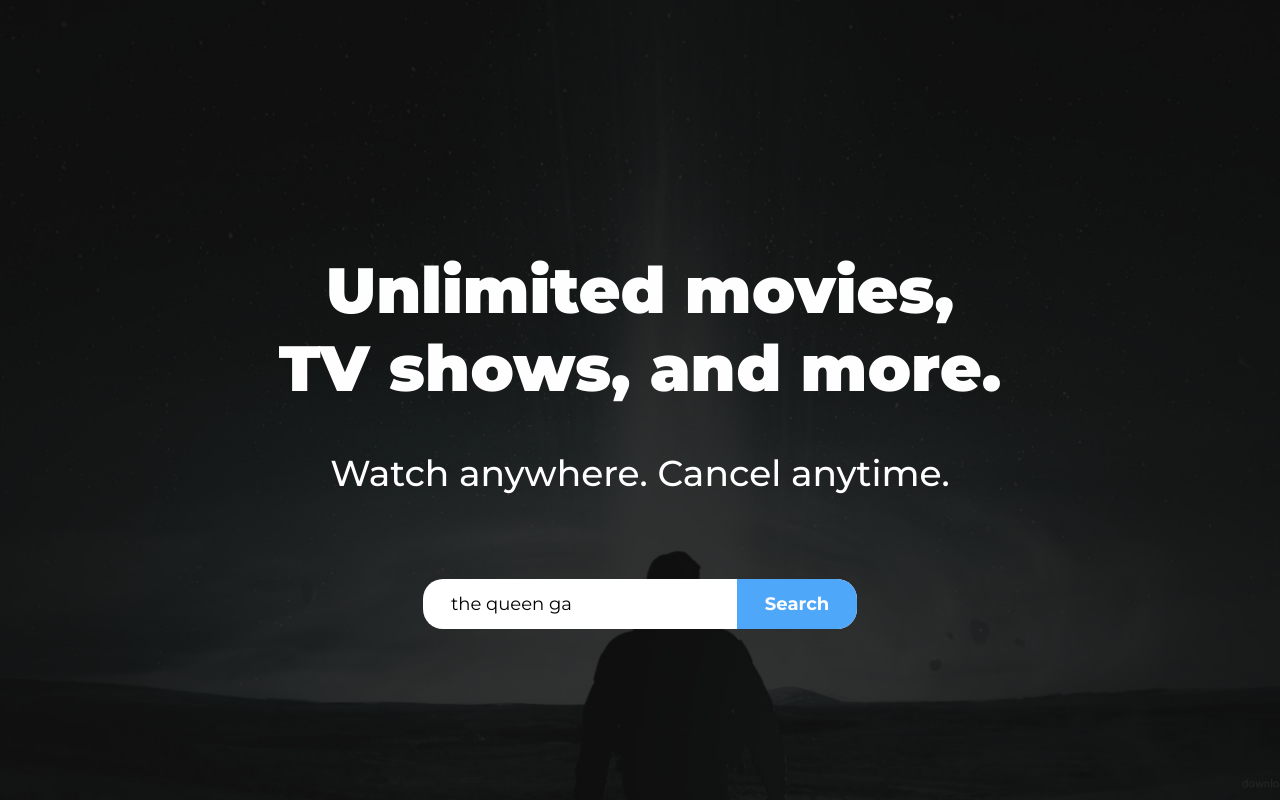
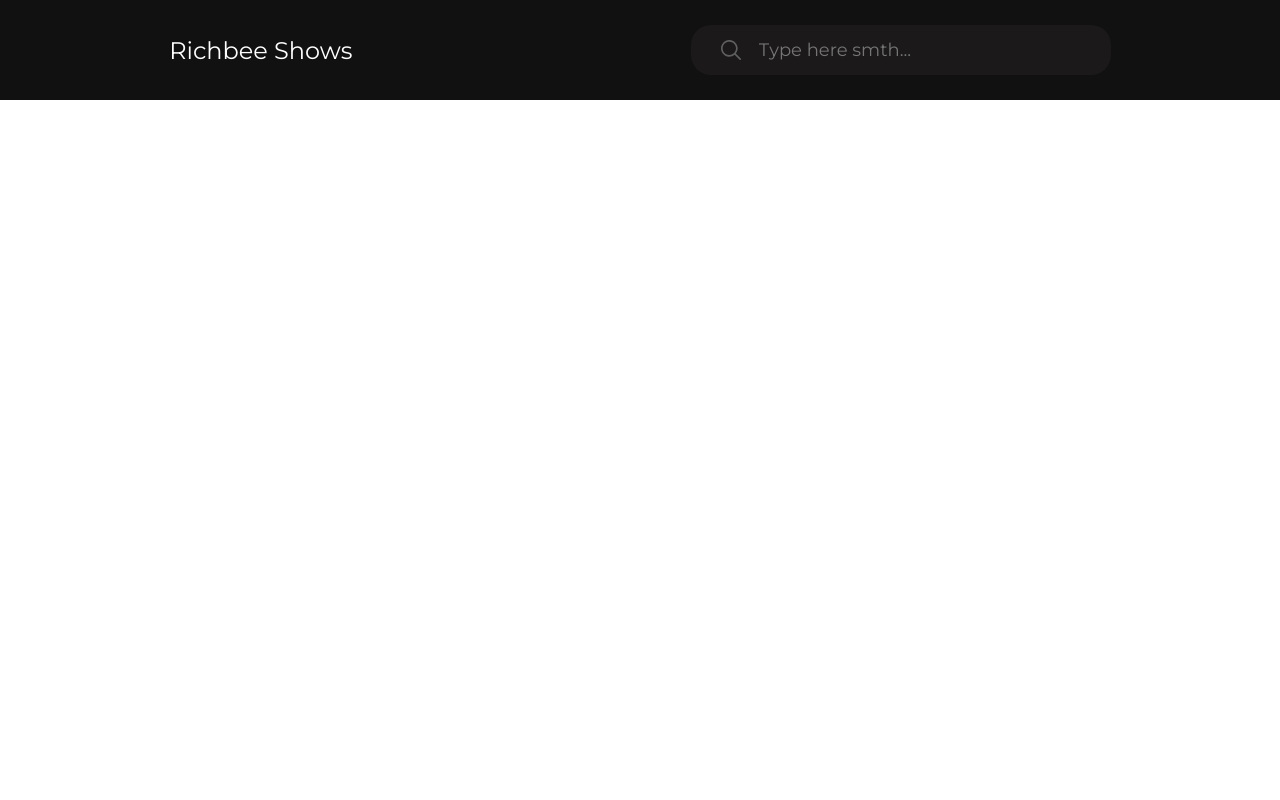
Before and after one commit to pharmman/films_project, a React (Create React App) app: page / in a window 1280 px wide. Built offline with nearby package versions, Linux system fonts and the light colour scheme.

Commit message:
Header done

```diff
--- a/src/app/App.tsx
+++ b/src/app/App.tsx
@@ -1,10 +1,12 @@
 import React from 'react'
 import './App.scss'
 import {SearchPage} from '../components/features/SearchPage/SearchPage'
+import {Header} from '../components/features/FilmPage/Header'
 
 function App() {
     return (
-        <SearchPage/>
+        // <SearchPage/>
+        <Header/>
     )
 }
 
--- a/src/common/stylesVariables.ts
+++ b/src/common/stylesVariables.ts
@@ -1,4 +1,7 @@
 export const styleColor = {
     primaryFontColor: '#FEFEFE',
-    secondaryFontColor: '#000000'
+    secondaryFontColor: '#000000',
+    headerBackgroundColor: '#111111',
+    HeaderInputBackgroundColor: '#1B1919',
+    HeaderTextColor: '#5F5F5F'
 }
--- /dev/null
+++ b/src/components/features/FilmPage/Header.tsx
@@ -0,0 +1,63 @@
+import styled from 'styled-components'
+import {styleColor} from '../../../common/stylesVariables'
+import searchIcon from '../../../assets/images/searchButton.svg'
+
+const HeaderWrapper = styled.header`
+  min-height: 100px;
+  background-color: ${styleColor.headerBackgroundColor};
+  display: flex;
+  justify-content: space-around;
+  align-items: center;
+  flex-wrap: wrap;
+`
+
+const InputWrapper = styled.div`
+  position: relative;
+  max-width: 420px;
+  width: 100%;
+  height: 50px;
+
+  &::before {
+    content: url(${searchIcon});
+    position: absolute;
+    top: 15px;
+    left: 30px;
+    width: 20px;
+    height: 20px;
+  }
+`
+
+const HeaderInput = styled.input`
+  width: 100%;
+  padding: 14px 10px 14px 68px;
+  border-radius: 20px;
+  border: none;
+  outline: transparent;
+  font-size: 18px;
+  font-weight: 400;
+  line-height: 22px;
+  letter-spacing: 0;
+  background-color: ${styleColor.HeaderInputBackgroundColor};
+  color: ${styleColor.HeaderTextColor};
+`
+
+const TextSpan = styled.span`
+  font-size: 24px;
+  font-weight: 300;
+  line-height: 29px;
+  color: ${styleColor.primaryFontColor}
+`
+
+export const Header = () => {
+    return (
+        <HeaderWrapper>
+            <div>
+                <TextSpan>Richbee Shows</TextSpan>
+            </div>
+            <InputWrapper>
+                <HeaderInput placeholder={'Type here smth...'}/>
+            </InputWrapper>
+
+        </HeaderWrapper>
+    )
+}
--- a/src/components/features/SearchPage/SearchPage.tsx
+++ b/src/components/features/SearchPage/SearchPage.tsx
@@ -52,7 +52,7 @@ const SecondTitle = styled.h2`
 `
 
 const Form = styled.form`
-  max-width: 434px;
+  max-width: 555px;
   width: 100%;
   height: 50px;
   position: relative;
@@ -77,9 +77,8 @@ const Input = styled.input`
 
 const Button = styled.button`
   position: absolute;
-  top: 50%;
+  top: 0;
   right: 0;
-  transform: translateY(-50%);
   height: 50px;
   width: 120px;
   border-radius: 0 20px 20px 0;
```
Also changed, not shown: src/components/features/FilmPage/FilmPage.tsx (added, +10 -0 lines), src/assets/images/searchButton.svg (added).
